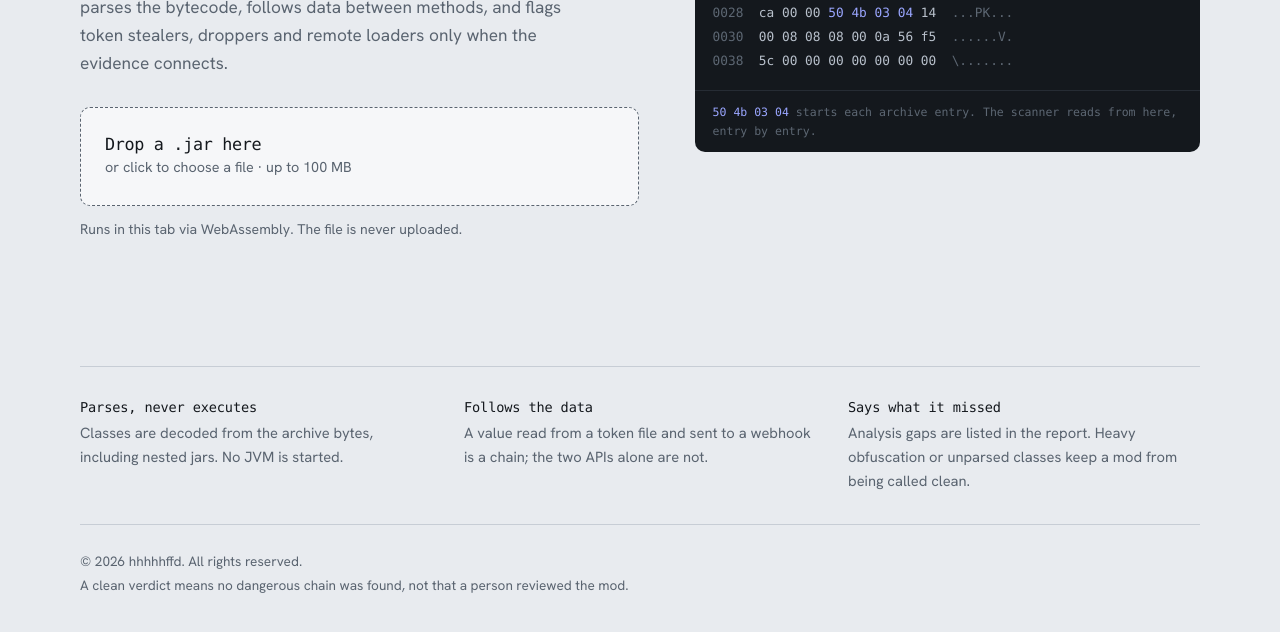
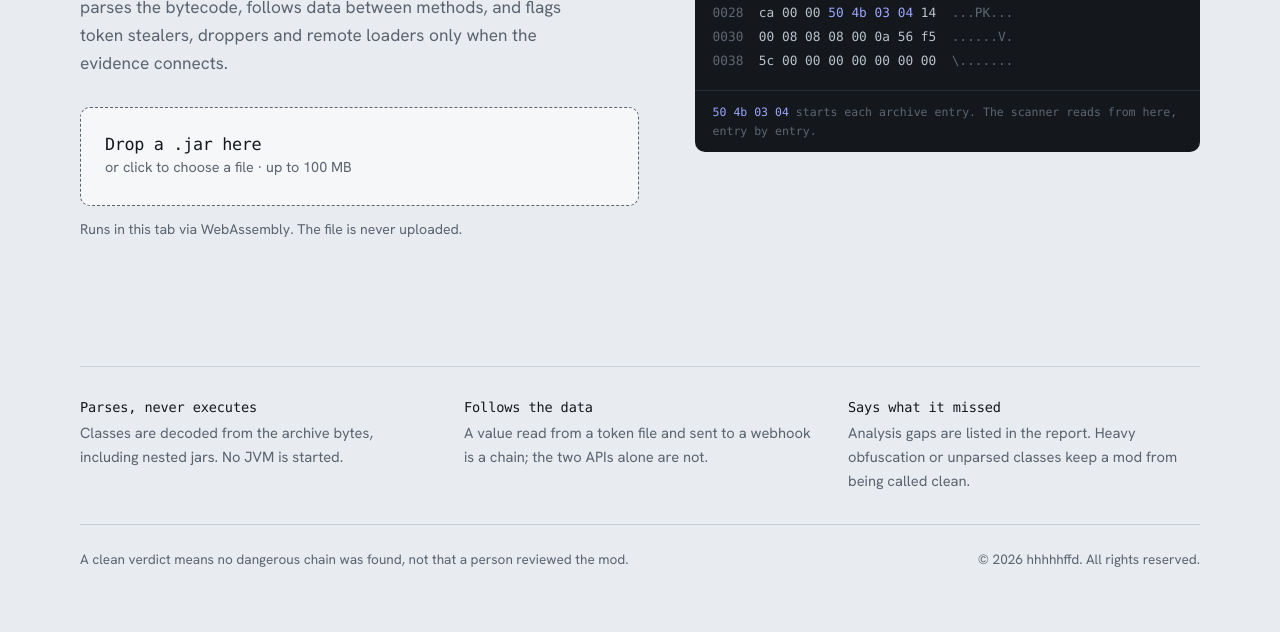
Before and after one commit to hhhhhffd/ratka_checker, a plain HTML site: page web/index.html in a window 1280 px wide. Shown: the part 306-938 px from the top of the page. After the commit the page ends 917 px from the top, so only its background shows below. Drawn offline with Linux system fonts and the light colour scheme; a web font is replaced by a local one.

Commit message:
feat(web): show the footer note and copyright on one line
Co-Authored-By: Claude Opus 5.5 <noreply@anthropic.com>

```diff
--- a/web/index.html
+++ b/web/index.html
@@ -85,8 +85,8 @@
   </main>
 
   <footer class="foot">
+    <p>A clean verdict means no dangerous chain was found, not that a person reviewed the mod.</p>
     <p>© 2026 hhhhhffd. All rights reserved.</p>
-    <p>A clean verdict means no dangerous chain was found, not that a person reviewed the mod.</p>
   </footer>
 </body>
 </html>
--- a/web/style.css
+++ b/web/style.css
@@ -186,8 +186,11 @@ button:focus-visible { outline: 2px solid var(--signal); outline-offset: 2px; }
 .method h3 { margin: 0 0 6px; font: 500 0.85rem var(--mono); letter-spacing: -0.01em; }
 .method p { margin: 0; font-size: 0.92rem; color: var(--graphite); }
 
-.foot { padding: 24px 0 40px; border-top: 1px solid var(--rule); font-size: 0.85rem; color: var(--graphite); }
-.foot p { margin: 2px 0; }
+.foot {
+  display: flex; flex-wrap: wrap; justify-content: space-between; gap: 4px 24px;
+  padding: 24px 0 40px; border-top: 1px solid var(--rule); font-size: 0.85rem; color: var(--graphite);
+}
+.foot p { margin: 0; }
 
 @media (max-width: 880px) {
   .hero { grid-template-columns: 1fr; gap: 32px; padding: 40px 0; }
```
